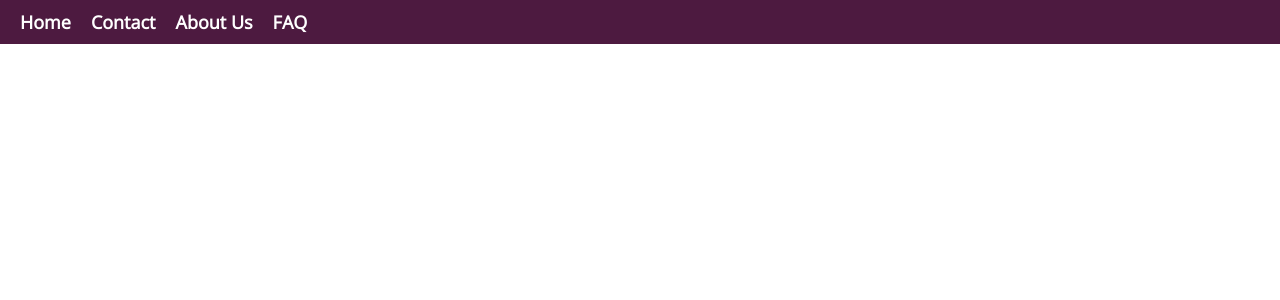
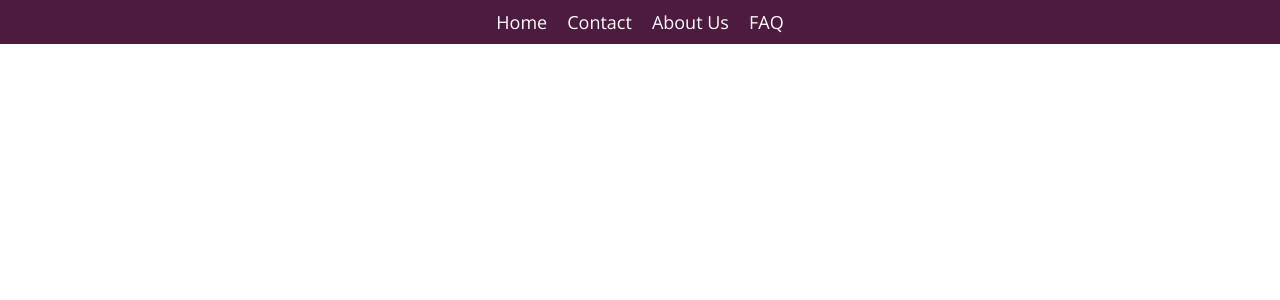
Before and after one commit to svnia/CMS, a PHP site: template src/templates/index.html.twig in a window 1280 px wide. Shown: the top 300 px of the page. Run offline with PHP 8.4, Linux system fonts and the light colour scheme; the template is opened without the code that fills it, so the values that code supplies are empty; some libraries are stand-ins or nearby versions.

Commit message:
Update style.css

```diff
--- a/pub/style.css
+++ b/pub/style.css
@@ -11,6 +11,8 @@
   justify-content: space-between;
   align-items: center;
   padding: 10px 20px;
+  flex-wrap: wrap;
+  flex-direction:column;
 }
 
 #navbar {
@@ -21,7 +23,6 @@
 .navlink {
   color: white;
   font-size: 18px;
-  font-weight: bold;
   text-decoration: none;
 }
 
@@ -31,7 +32,6 @@
 
 #loggedUser {
   font-size: 18px;
-  font-weight: bold;
 }
 
 #loggedUser a {
@@ -59,8 +59,8 @@
 h1 {
   font-size: 36px;
   font-weight: bold;
-  margin-bottom: 20px;
   font-family: 'Open Sans', sans-serif;
+
 }
 
 /* styl dla postów */
```
